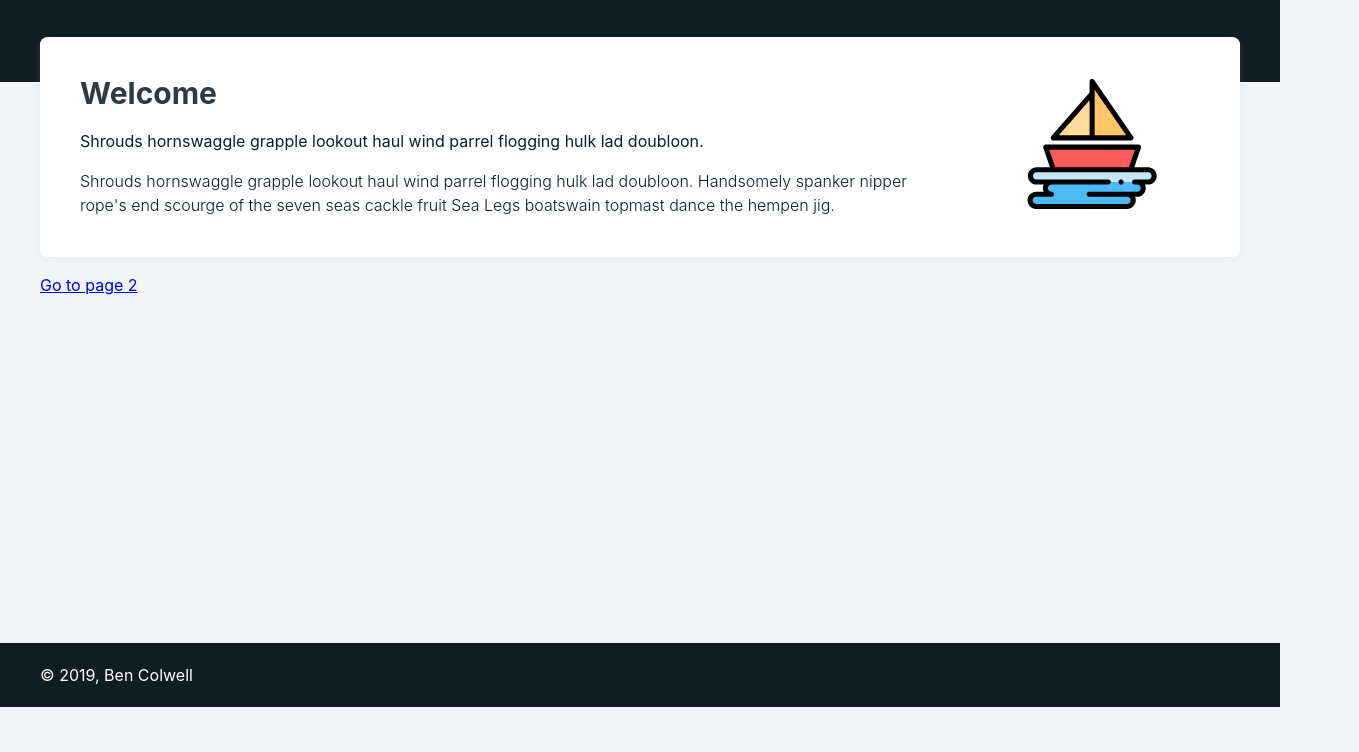
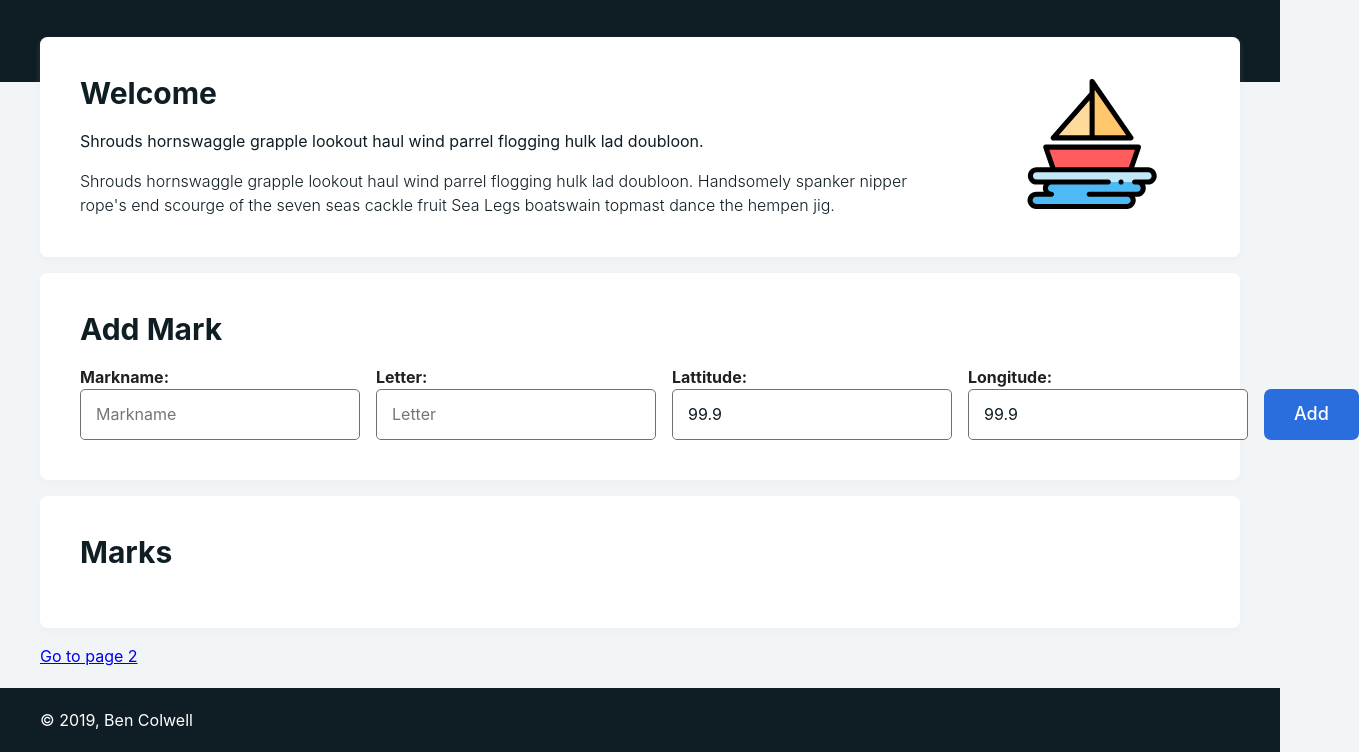
Before and after one commit to BenColwell131/BearingCalc, a Gatsby site: page / in a window 1280 px wide. Shown: the part 93-845 px from the top of the page, 1359 px wide, since content can reach past the window. Before the commit the page ends 800 px from the top, so only its background shows below. Built offline with nearby package versions, Linux system fonts and the light colour scheme; Gatsby itself is replaced by a stand-in of ours.

Commit message:
Added add mark form

```diff
--- a/package.json
+++ b/package.json
@@ -23,6 +23,7 @@
   "homepage": "https://github.com/BenColwell131/BearingCalc#readme",
   "dependencies": {
     "babel-plugin-styled-components": "^1.10.0",
+    "formik": "^1.5.4",
     "gatsby": "^2.4.3",
     "gatsby-image": "^2.0.41",
     "gatsby-plugin-manifest": "^2.1.1",
--- a/src/components/layout.css
+++ b/src/components/layout.css
@@ -3,6 +3,7 @@ body {
   --dark-blue: #0f1e24;
   --accent-blue: #296ddf;
   --light-grey: #f2f5f7;
+  --dark-grey: #707070;
 
   font-family: -apple-system, BlinkMacSystemFont, Roboto, "Segoe UI", Helvetica,
     Arial, sans-serif, "Apple Color Emoji", "Segoe UI Emoji", "Segoe UI Symbol";
@@ -19,10 +20,16 @@ h1 {
   font-size: 1.875em;
   line-height: 2rem;
   color: var(--dark-blue);
-  opacity: 0.87;
+  /* opacity: 0.87; */
 }
 
 p {
   margin-top: 0;
   color: var(--dark-blue);
 }
+
+input:focus {
+  outline-offset: 0;
+  outline: none;
+  border-color: var(--accent-blue);
+}
--- a/src/pages/index.js
+++ b/src/pages/index.js
@@ -1,6 +1,7 @@
 import React from 'react';
 import { Link } from 'gatsby';
 import styled from 'styled-components';
+import { Formik, Form, Field } from 'formik';
 
 import Layout from '../components/layout';
 import SEO from '../components/seo';
@@ -8,7 +9,8 @@ import Tile from '../components/tile';
 
 import Boat from '../images/boat.svg';
 
-const StyledTile = styled(Tile)`
+// Styled Components
+const FlexTile = styled(Tile)`
   display: flex;
 `;
 
@@ -24,28 +26,141 @@ const ImageContainer = styled.div`
   }
 `;
 
-const IndexPage = () => (
+const StyledInputGroup = styled.fieldset`
+  display: flex;
+  flex-direction: column;
+  border: none;
+  padding: 0;
+  margin: 0;
+  margin-right: 1em;
+`;
+
+const StyledLabel = styled.label`
+  font-size: 1em;
+  font-weight: bold;
+  opacity: 0.87;
+`;
+
+const StyledField = styled(Field)`
+  border: 1px solid var(--dark-grey);
+  border-radius: 5px;
+  padding: 15px 15px;
+  color: var(--dark-blue);
+`;
+
+const Button = styled.button`
+  padding: 15px 30px;
+  border: none;
+  background-color: var(--accent-blue);
+  color: white;
+  border-radius: 7px;
+  font-size: 1.125em;
+  opacity: 1;
+  font-weight: 500;
+  height: min-content;
+  margin-top: auto;
+`;
+
+class IndexPage extends React.Component {
+  state = {
+    marks: [],
+  };
+
+  render() {
+    const { marks } = this.state;
+    return (
       <Layout>
         <SEO title="Home" keywords={[`gatsby`, `application`, `react`]} />
-    <StyledTile>
+        <FlexTile>
           <div style={{ flex: 4 }}>
             <h1>Welcome</h1>
             <p>
-          Shrouds hornswaggle grapple lookout haul wind parrel flogging hulk lad
-          doubloon.
+              Shrouds hornswaggle grapple lookout haul wind parrel flogging hulk
+              lad doubloon.
             </p>
             <p style={{ fontWeight: `300`, marginBottom: 0 }}>
-          Shrouds hornswaggle grapple lookout haul wind parrel flogging hulk lad
-          doubloon. Handsomely spanker nipper rope's end scourge of the seven
-          seas cackle fruit Sea Legs boatswain topmast dance the hempen jig.
+              Shrouds hornswaggle grapple lookout haul wind parrel flogging hulk
+              lad doubloon. Handsomely spanker nipper rope's end scourge of the
+              seven seas cackle fruit Sea Legs boatswain topmast dance the
+              hempen jig.
             </p>
           </div>
           <ImageContainer>
-        <img src={Boat} alt={Boat} style={{ width: `60%`, height: `auto` }} />
+            <img
+              src={Boat}
+              alt={Boat}
+              style={{ width: `60%`, height: `auto` }}
+            />
           </ImageContainer>
-    </StyledTile>
+        </FlexTile>
+        <Tile>
+          <h1>Add Mark</h1>
+          <Formik
+            initialValues={{ markname: '', letter: '', lat: 99.9, long: 99.9 }}
+            onSubmit={(values, actions) => {
+              setTimeout(() => {
+                // alert(JSON.stringify(values, null, 2));
+                actions.setSubmitting(false);
+                this.setState({
+                  marks: [...marks, values],
+                });
+                // marks.push(values);
+                console.log(JSON.stringify(marks));
+              }, 10);
+            }}
+          >
+            {() => (
+              <Form
+                style={{ display: `flex`, justifyContent: `space-between` }}
+              >
+                <StyledInputGroup>
+                  <StyledLabel>Markname:</StyledLabel>
+                  <StyledField
+                    name="markname"
+                    type="text"
+                    placeholder="Markname"
+                  />
+                </StyledInputGroup>
+                <StyledInputGroup>
+                  <StyledLabel>Letter:</StyledLabel>
+                  <StyledField name="letter" type="text" placeholder="Letter" />
+                </StyledInputGroup>
+                <StyledInputGroup>
+                  <StyledLabel>Lattitude:</StyledLabel>
+                  <StyledField name="lat" type="number" />
+                </StyledInputGroup>
+                <StyledInputGroup>
+                  <StyledLabel>Longitude:</StyledLabel>
+                  <StyledField name="long" type="number" />
+                </StyledInputGroup>
+                <Button type="submit" style={{ marginLeft: `auto` }}>
+                  Add
+                </Button>
+              </Form>
+            )}
+          </Formik>
+        </Tile>
+        <Tile>
+          <h1>Marks</h1>
+          {console.log(JSON.stringify(marks))}
+          <ol>
+            {marks.map((mark, index) => (
+              <li
+                key={index}
+                style={{ display: `flex`, justifyContent: `space-between` }}
+              >
+                <p>{mark.markname}</p>
+                <p>{mark.letter}</p>
+                <p>{mark.lat}</p>
+                <p>{mark.long}</p>
+              </li>
+            ))}
+          </ol>
+        </Tile>
         <Link to="/page-2/">Go to page 2</Link>
       </Layout>
     );
+  }
+}
 
 export default IndexPage;
```
Also changed, not shown: 1 other file. Lines whose indentation alone changed are shown as unchanged.
